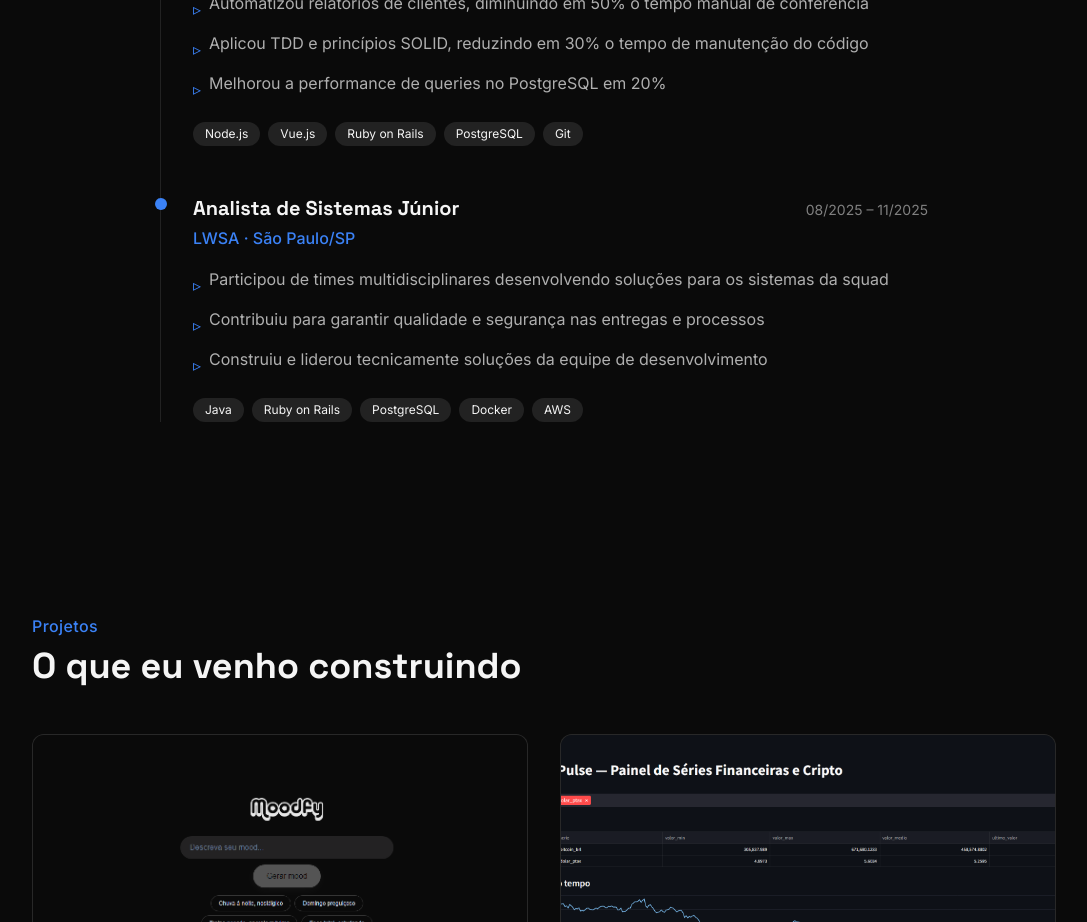
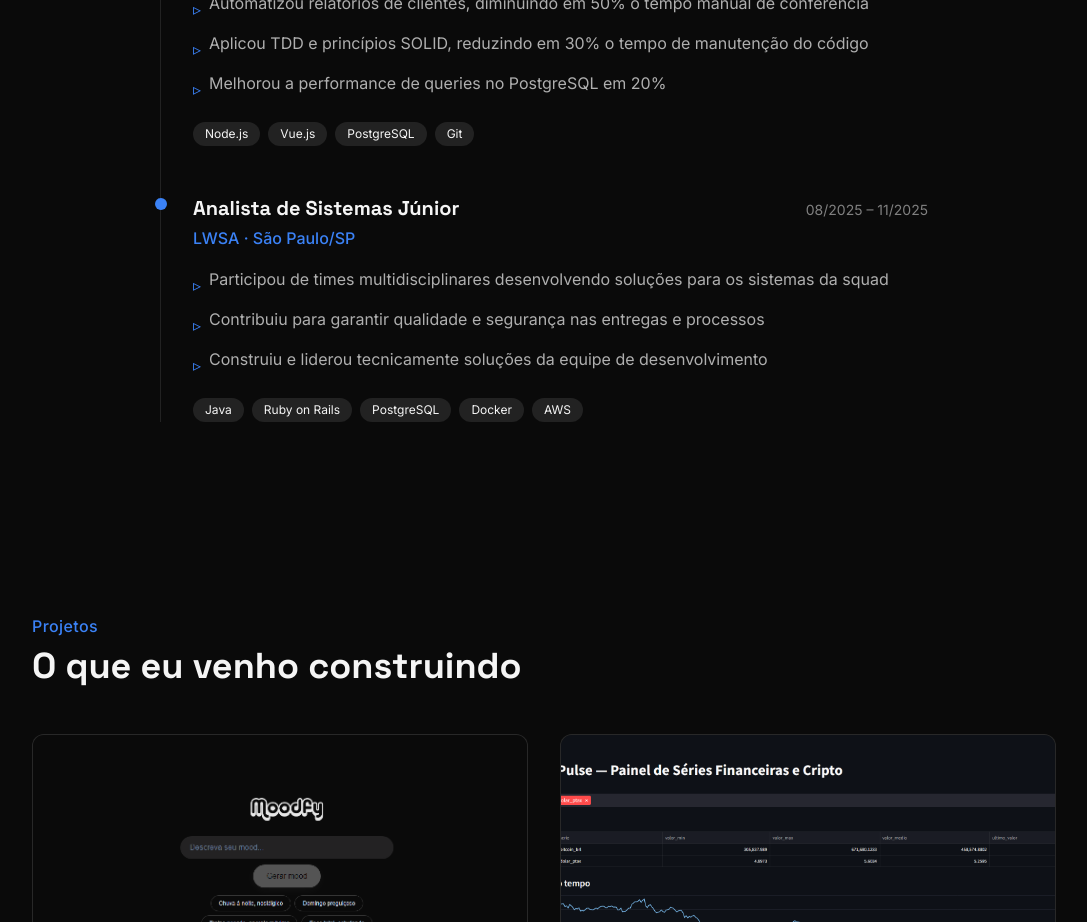
Before and after one commit to Caiosenaf15/portfolio, a Next.js app: page / in a window 1280 px wide. Shown: the part 1860-2782 px from the top of the page, without its empty margins (96-1183 px from the left). Built offline with nearby package versions, Linux system fonts and the light colour scheme.

Commit message:
update tecnologia errada

```diff
--- a/components/Experience.tsx
+++ b/components/Experience.tsx
@@ -13,7 +13,7 @@ const experiences = [
       "Aplicou TDD e princípios SOLID, reduzindo em 30% o tempo de manutenção do código",
       "Melhorou a performance de queries no PostgreSQL em 20%",
     ],
-    tags: ["Node.js", "Vue.js", "Ruby on Rails", "PostgreSQL", "Git"],
+    tags: ["Node.js", "Vue.js", "PostgreSQL", "Git"],
   },
   {
     role: "Analista de Sistemas Júnior",
```
